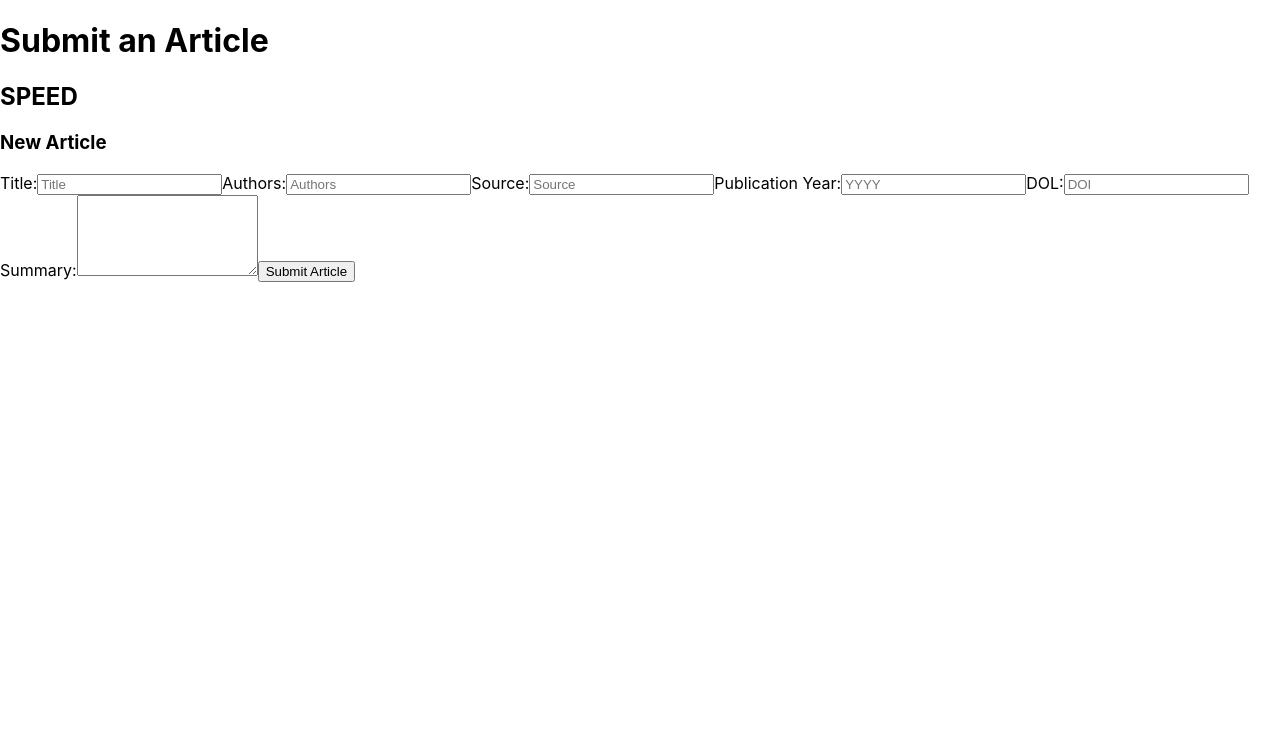
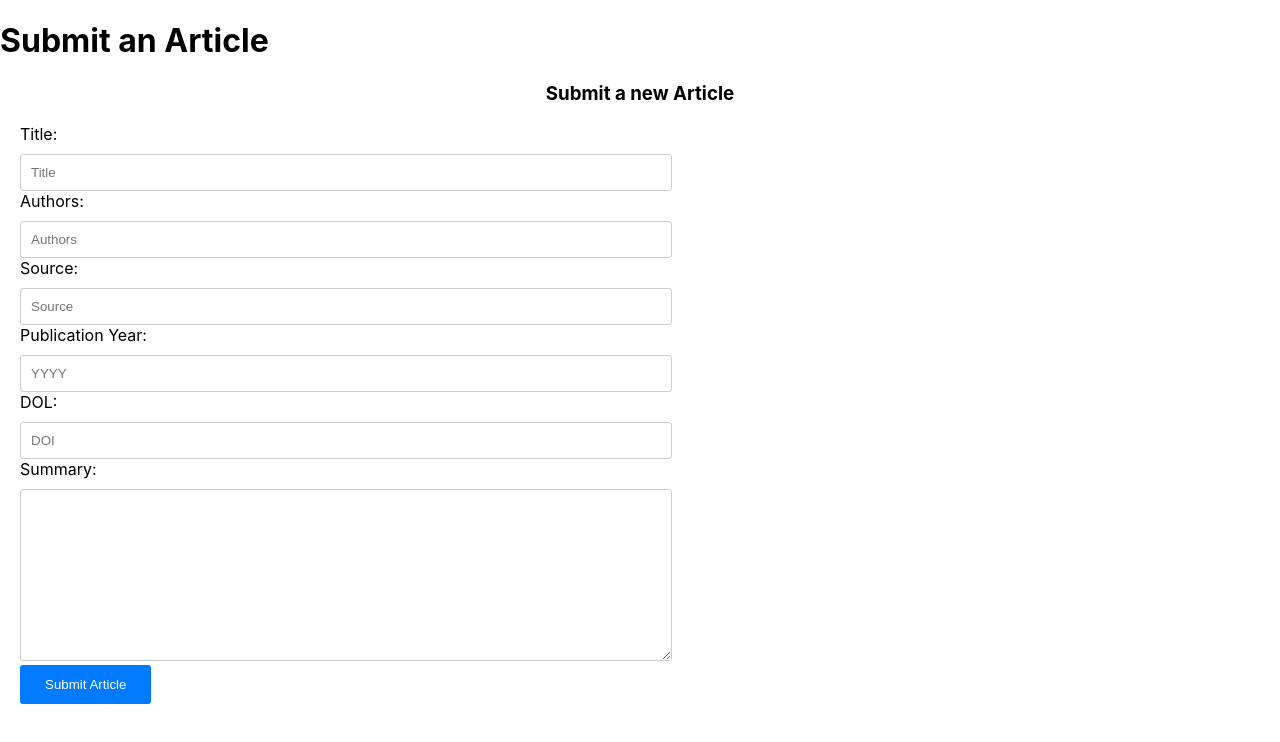
Before and after one commit to roccomilicic/SPEED, a React (Create React App) app in the folder speed-react-app/: page / in a window 1280 px wide. Shown: the top 742 px of the page. Built offline with nearby package versions, Linux system fonts and the light colour scheme.

Commit message:
added styling to form submission page

```diff
--- a/speed-react-app/src/SubmitArticleForm.js
+++ b/speed-react-app/src/SubmitArticleForm.js
@@ -1,10 +1,11 @@
 import React, { useState } from 'react';
+import './styles.css';
 
 const SubmitArticleForm = () => {
     const [formData, setFormData] = useState({
         title: '',
         authors: '',
-    source: '', // New field for source
+        source: '',
         year: '',
         doi: '',
         summary: '',
@@ -30,8 +31,8 @@ const SubmitArticleForm = () => {
 
     return (
         <form onSubmit={handleSubmit}>
-      <h2>SPEED</h2> {/* Assuming this is the heading from the image */}
-      <h3>New Article</h3>
+            <h3>Submit a new Article</h3>
+            <div className="form-container">
                 <label htmlFor="title">Title:</label>
                 <input type="text" id="title" name="title" placeholder="Title" onChange={handleChange} />
                 <label htmlFor="authors">Authors:</label>
@@ -45,6 +46,7 @@ const SubmitArticleForm = () => {
                 <label htmlFor="summary">Summary:</label>
                 <textarea id="summary" name="summary" rows="5" onChange={handleChange} />
                 <button type="submit">Submit Article</button>
+            </div>
         </form>
     );
 };
--- /dev/null
+++ b/speed-react-app/src/styles.css
@@ -0,0 +1,56 @@
+.article-form {
+    max-width: 800px;
+    margin: 0 auto;
+    padding: 20px;
+    background-color: #f5f5f5;
+    border: 1px solid #ccc;
+    border-radius: 5px;
+  }
+
+  h2, h3 {
+    text-align: center;
+  }
+
+  label {
+    display: block;
+    margin-bottom: 10px;
+  }
+
+  input, textarea {
+    width: 50%;
+    padding: 10px;
+    border: 1px solid #ccc;
+    border-radius: 3px;
+  }
+
+  textarea {
+    height: 150px;
+  }
+
+  button {
+    display: block;
+    margin: auto 0;
+    padding: 12px 25px;
+    background-color: #007bff;
+    color: #fff;
+    border: none;
+    border-radius: 3px;
+    cursor: pointer;
+  }
+
+  button:hover {
+    background-color: #0069d9;
+  }
+
+  .article-form {
+    padding-left: 20px;
+    padding-right: 20px;
+  }
+
+  input[type="text"] {
+    width: 50%;
+  }
+
+  .form-container {
+  margin-left: 20px;
+}
```
Lines whose indentation alone changed are shown as unchanged.
